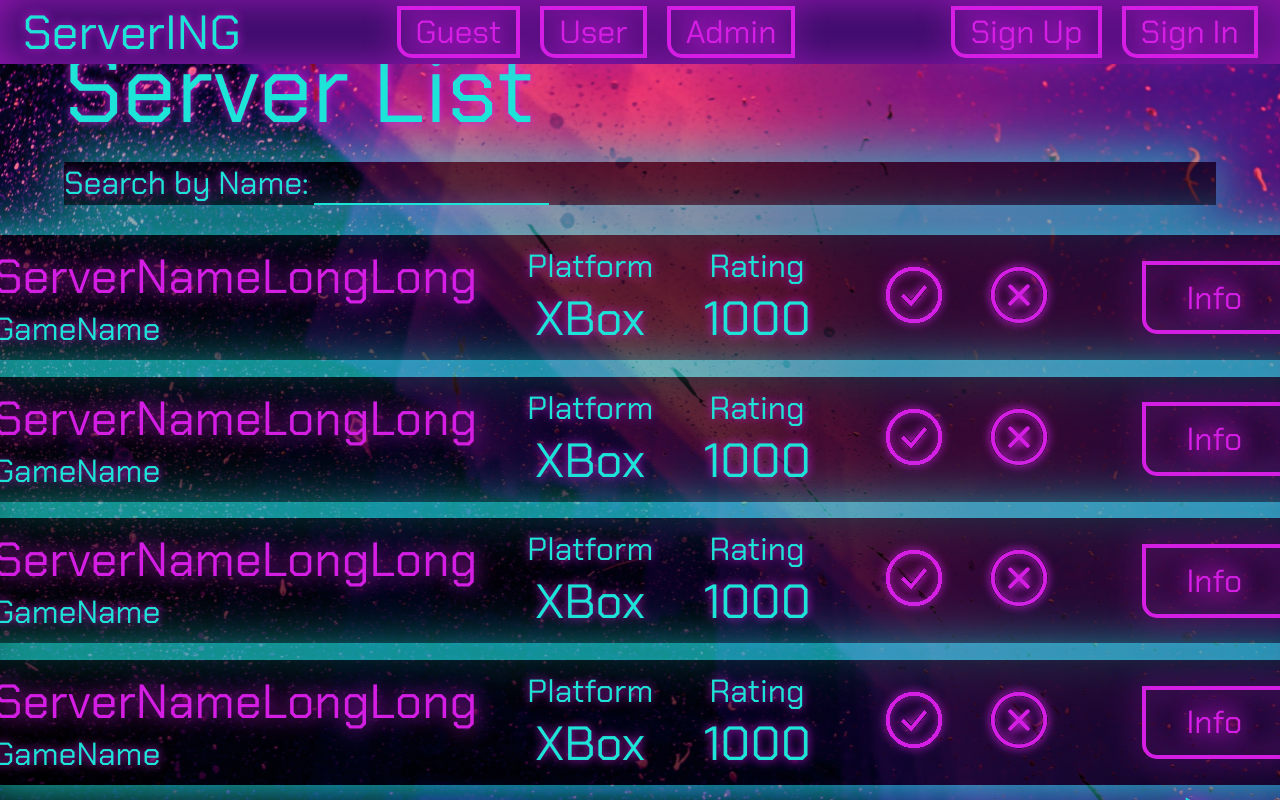
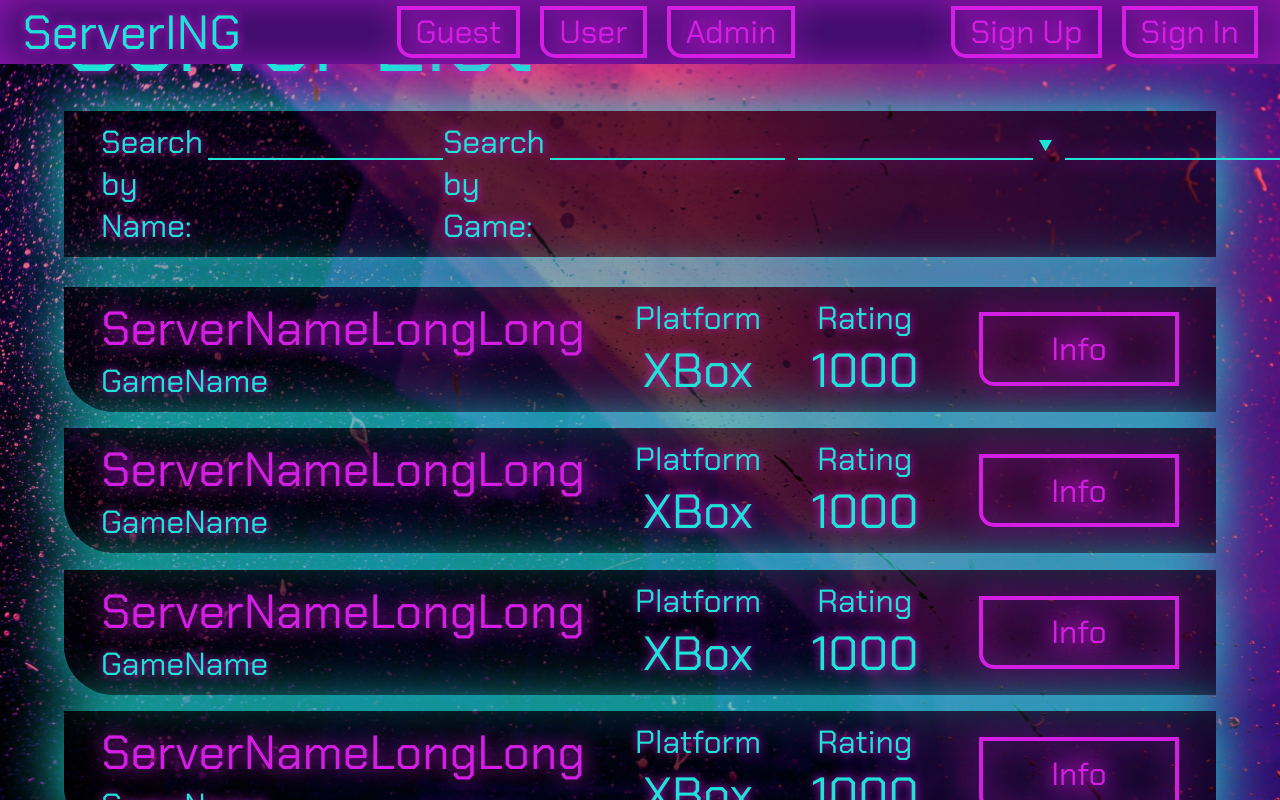
Before and after one commit to amunra2/web-bmstu-iu7, a Vue app in the folder src/frontend/: page / in a window 1280 px wide. Built offline with nearby package versions, Linux system fonts and the light colour scheme.

Commit message:
lab_03: добавлен компонент поиска серверов

```diff
--- a/src/frontend/src/components/FormFieldLine.vue
+++ b/src/frontend/src/components/FormFieldLine.vue
@@ -1,7 +1,7 @@
 <template>
   <div class="form-field-line">
-    <BlueText><slot></slot></BlueText>
-    <InputLine />
+    <BlueText fontSize="var(--little-text)"><slot></slot></BlueText>
+    <InputLine fontSize="var(--tiny-text)"/>
   </div>
 </template>
 
--- a/src/frontend/src/components/FormFieldLineDropDown.vue
+++ b/src/frontend/src/components/FormFieldLineDropDown.vue
@@ -1,7 +1,7 @@
 <template>
   <div class="form-field-line-drop-down">
-    <BlueText><slot></slot></BlueText>
-    <InputLine />
+    <BlueText fontSize="var(--little-text)"><slot></slot></BlueText>
+    <InputLine fontSize="var(--tiny-text)"/>
     <DropDownButton size=15px />
   </div>
 </template>
--- a/src/frontend/src/components/Servers/ServerItem.vue
+++ b/src/frontend/src/components/Servers/ServerItem.vue
@@ -9,7 +9,7 @@
     <BlueText class="item" fontSize="var(--little-text)">
       Rating
     </BlueText>
-    <ServerMenu class="item" mode="admin-suggest" />
+    <ServerMenu class="item" :mode="mode"/>
     <BlueText class="item" fontSize="var(--little-text)">
       GameName
     </BlueText>
@@ -36,6 +36,12 @@ export default defineComponent({
     PinkText,
     BlueText,
     ServerMenu
+  },
+  props: {
+    mode: {
+      type: String,
+      default: 'guest'
+    }
   },
   data() {
     return {
--- a/src/frontend/src/components/Servers/ServerList.vue
+++ b/src/frontend/src/components/Servers/ServerList.vue
@@ -1,6 +1,6 @@
 <template>
   <div class="container">
-    <ServerItem class="item" v-for="n in 4" v-bind:key="n">
+    <ServerItem class="item" :mode="mode" v-for="n in 4" v-bind:key="n">
     </ServerItem>
   </div>
   <PagingFirst class="for-list" style=""/>
@@ -16,6 +16,12 @@ export default defineComponent({
   components: {
     ServerItem,
     PagingFirst
+  },
+  props: {
+    mode: {
+      type: String,
+      default: 'guest'
+    }
   },
 })
 </script>
--- /dev/null
+++ b/src/frontend/src/components/Servers/ServerSearch.vue
@@ -0,0 +1,35 @@
+<template>
+  <UpperBackground class="search">
+    <FormFieldLine>Search by Name:</FormFieldLine>
+    <FormFieldLine>Search by Game:</FormFieldLine>
+    <FormFieldLineDropDown> </FormFieldLineDropDown>
+    <FormFieldLineDropDown> </FormFieldLineDropDown>
+  </UpperBackground>
+</template>
+
+<script lang="ts">
+import { defineComponent } from 'vue'
+import UpperBackground from "@/components/UpperBackground.vue"
+import FormFieldLine from "@/components/FormFieldLine.vue"
+import FormFieldLineDropDown from "@/components/FormFieldLineDropDown.vue"
+
+export default defineComponent({
+  name: "ServerSearch",
+  components: {
+    UpperBackground,
+    FormFieldLine,
+    FormFieldLineDropDown
+  }
+})
+</script>
+
+<style scoped>
+.search {
+  display: flex;
+  justify-content: space-between;
+  width: calc(100% - 74px);
+  padding: 10px;
+  padding-left: 37px;
+  padding-right: 37px;
+}
+</style>
--- a/src/frontend/src/views/HomeView.vue
+++ b/src/frontend/src/views/HomeView.vue
@@ -4,12 +4,8 @@
       <BlueText class="text" fontSize="var(--huge-text)">
         Server List
       </BlueText>
-      <UpperBackground style="margin-bottom: 20px; width: 100%">
-        <FormFieldLine style="font-size: var(--little-text)">
-          Search by Name:
-        </FormFieldLine>
-      </UpperBackground>
-      <ServerList />
+      <ServerSearch style="margin-bottom: 20px; width: calc(100% - 74px);"/>
+      <ServerList mode='guest' />
     </div>
   </NavBarView>
 </template>
@@ -19,8 +15,7 @@ import { defineComponent } from "vue";
 import NavBarView from "@/views/NavBarView.vue"
 import BlueText from "@/components/BlueText.vue"
 import ServerList from "@/components/Servers/ServerList.vue"
-import UpperBackground from "@/components/UpperBackground.vue"
-import FormFieldLine from "@/components/FormFieldLine.vue"
+import ServerSearch from "@/components/Servers/ServerSearch.vue"
 
 export default defineComponent({
   name: "HomeView",
@@ -28,8 +23,7 @@ export default defineComponent({
     NavBarView,
     BlueText,
     ServerList,
-    FormFieldLine,
-    UpperBackground
+    ServerSearch
   },
   methods: {
     consoleInfo: function(event: Event){
```
